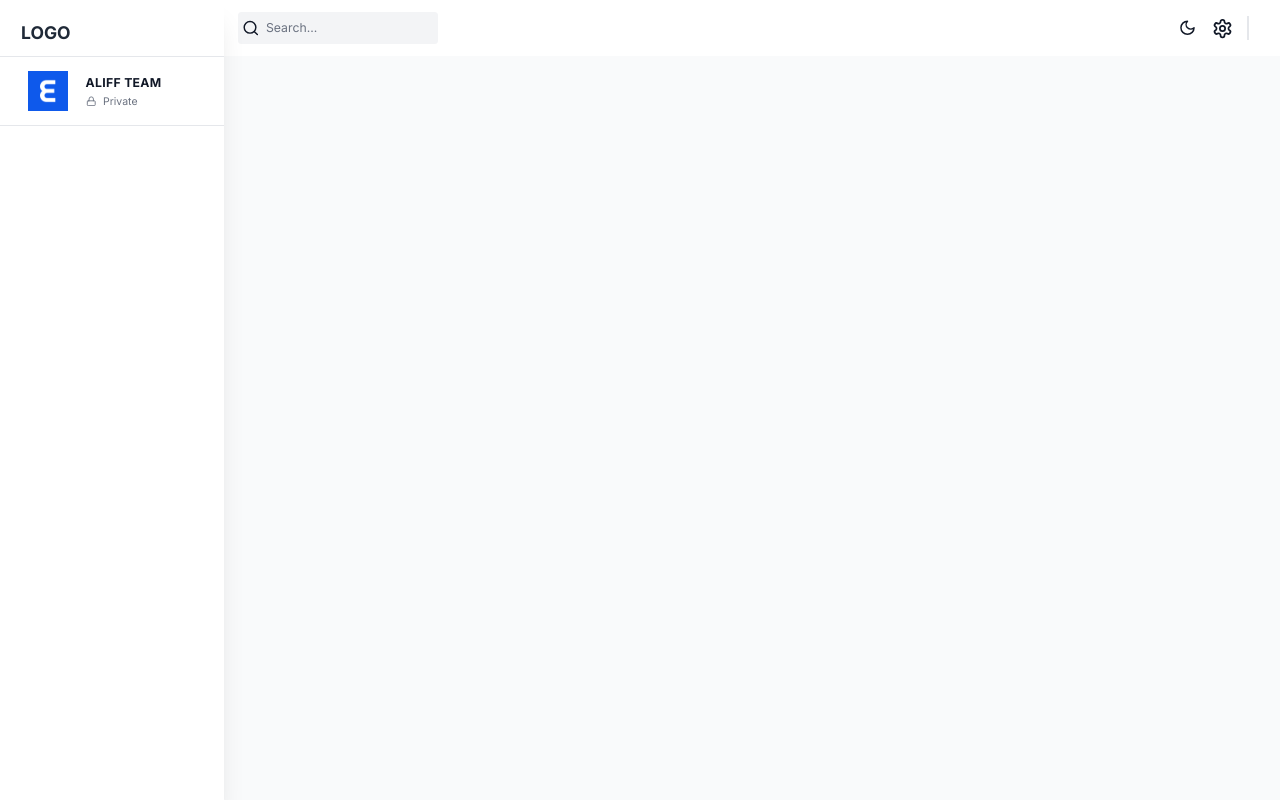
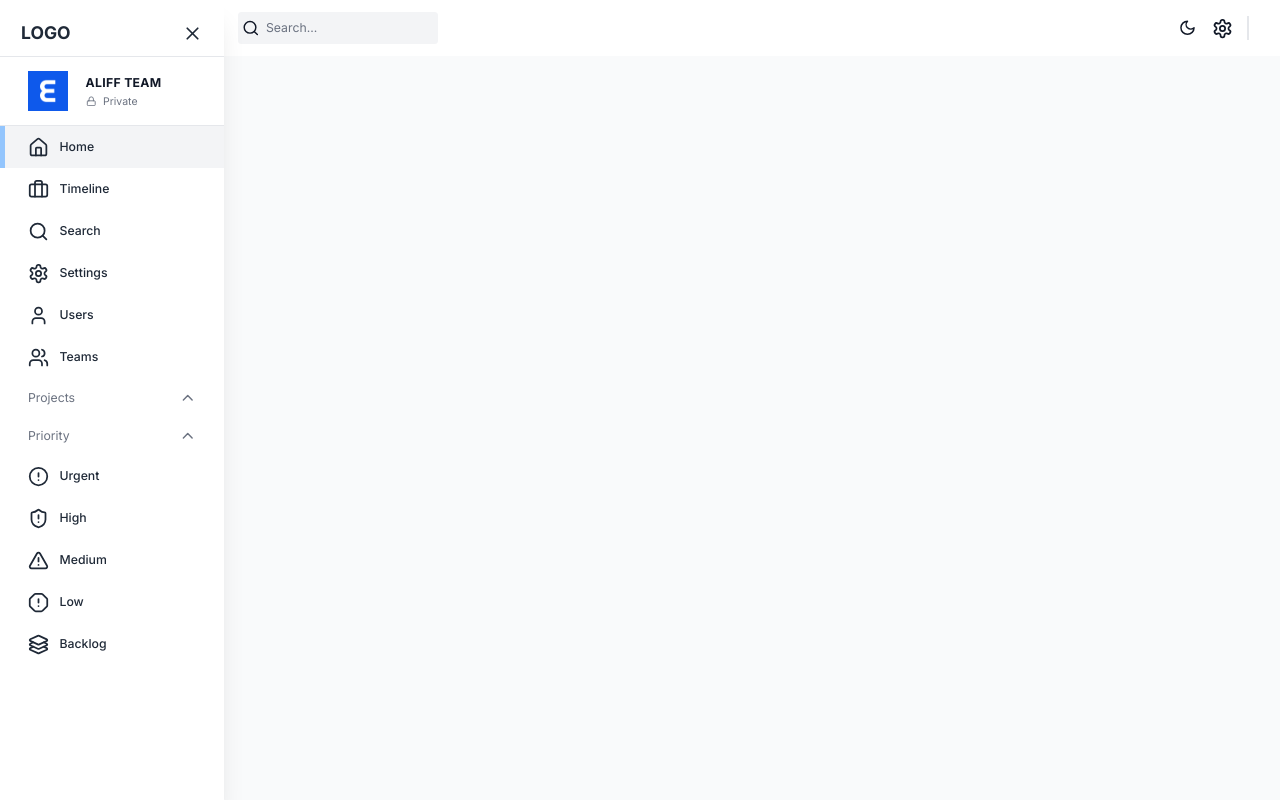
Before and after one commit to aliff6406/task-flow, a Next.js app in the folder client/: page / in a window 1280 px wide. Built offline with nearby package versions, Linux system fonts and the light colour scheme; no server answers.

Commit message:
feat: add tabs and priority list to sidebar

```diff
--- a/client/src/app/globals.css
+++ b/client/src/app/globals.css
@@ -17,6 +17,6 @@
   /* @appply is a tailwind directive */
   /* below are default styling for font size and colour, and bg colour */
   @apply text-sm;
-  @apply bg-gray-500;
-  @apply text-gray-900;
+  @apply bg-white;
+  @apply dark:bg-black;
 }
--- a/client/src/components/sidebar.tsx
+++ b/client/src/components/sidebar.tsx
@@ -1,14 +1,42 @@
 "use client";
 
-import { LockIcon } from "lucide-react";
+import { useAppDispatch, useAppSelector } from "@/app/redux";
+import { setIsSidebarCollapsed } from "@/state";
+import {
+  AlertCircle,
+  AlertOctagon,
+  AlertTriangle,
+  Briefcase,
+  ChevronDown,
+  ChevronUp,
+  Divide,
+  Home,
+  Icon,
+  Layers3,
+  LockIcon,
+  LucideIcon,
+  Search,
+  Settings,
+  ShieldAlert,
+  User,
+  Users,
+  X,
+} from "lucide-react";
 import Image from "next/image";
+import Link from "next/link";
+import { usePathname } from "next/navigation";
 import { useState } from "react";
 
 const Sidebar = () => {
   const [showProjects, setShowProjects] = useState(true);
   const [showPriority, setShowPriority] = useState(true);
 
-  const sidebarClassNames = `fixed flex flex-col h-[100%] justify-between shadow-xl transition-all duration-300 h-full z-40 dark:bg-black overflow-y-auto bg-white w-64`;
+  const dispatch = useAppDispatch();
+  const isSidebarCollapsed = useAppSelector(
+    (state) => state.global.isSidebarCollapsed,
+  );
+
+  const sidebarClassNames = `fixed flex flex-col h-[100%] justify-between shadow-xl transition-all duration-300 h-full z-40 dark:bg-black overflow-y-auto bg-white ${isSidebarCollapsed ? "w-0 hidden" : "w-64"}`;
   return (
     <div className={sidebarClassNames}>
       <div className="flex h-[100%] w-full flex-col justify-start">
@@ -16,6 +44,16 @@
           <div className="text-xl font-bold text-gray-800 dark:text-white">
             LOGO
           </div>
+          {isSidebarCollapsed ? null : (
+            <button
+              className="py-3"
+              onClick={() => {
+                dispatch(setIsSidebarCollapsed(!isSidebarCollapsed));
+              }}
+            >
+              <X className="h-6 w-6 text-gray-800 hover:text-gray-500 dark:text-white" />
+            </button>
+          )}
         </div>
         {/* Team */}
         <div className="flex items-center gap-5 border-y-[1.5px] border-gray-200 px-8 py-4 dark:border-gray-700">
@@ -31,9 +69,99 @@
           </div>
         </div>
         {/* Navbar links */}
+        <nav className="z-10 w-full">
+          <SidebarLink icon={Home} label="Home" href="/" />
+          <SidebarLink icon={Briefcase} label="Timeline" href="/timeline" />
+          <SidebarLink icon={Search} label="Search" href="/search" />
+          <SidebarLink icon={Settings} label="Settings" href="/settings" />
+          <SidebarLink icon={User} label="Users" href="/users" />
+          <SidebarLink icon={Users} label="Teams" href="/teams" />
+        </nav>
 
+        {/* PROJECTS LINKS */}
+        <button
+          onClick={() => setShowProjects((prev) => !prev)}
+          className="flex w-full items-center justify-between px-8 py-3 text-gray-500"
+        >
+          <span className="">Projects</span>
+          {showProjects ? (
+            <ChevronUp className="h-5 w-5" />
+          ) : (
+            <ChevronDown className="h-5 w-5" />
+          )}
+        </button>
+
+        {/* PROJECTS LIST */}
+
+        {/* PRIORITIES LINKS */}
+        <button
+          onClick={() => setShowPriority((prev) => !prev)}
+          className="flex w-full items-center justify-between px-8 py-3 text-gray-500"
+        >
+          <span className="">Priority</span>
+          {showPriority ? (
+            <ChevronUp className="h-5 w-5" />
+          ) : (
+            <ChevronDown className="h-5 w-5" />
+          )}
+        </button>
+        {showPriority && (
+          <>
+            <SidebarLink
+              icon={AlertCircle}
+              label="Urgent"
+              href="/priority/urgent"
+            />
+            <SidebarLink
+              icon={ShieldAlert}
+              label="High"
+              href="/priority/high"
+            />
+            <SidebarLink
+              icon={AlertTriangle}
+              label="Medium"
+              href="/priority/medium"
+            />
+            <SidebarLink icon={AlertOctagon} label="Low" href="/priority/low" />
+            <SidebarLink
+              icon={Layers3}
+              label="Backlog"
+              href="/priority/backlog"
+            />
+          </>
+        )}
       </div>
     </div>
   );
 };
+
+interface SidebarLinkProps {
+  href: string;
+  icon: LucideIcon;
+  label: string;
+}
+
+const SidebarLink = ({ href, icon: Icon, label }: SidebarLinkProps) => {
+  const pathname = usePathname();
+  const isActive =
+    pathname === href || (pathname === "/" && href === "/dashboard");
+
+  return (
+    <Link href={href} className="w-full">
+      <div
+        className={`relative flex cursor-pointer items-center gap-3 transition-colors hover:bg-gray-100 dark:bg-black dark:hover:bg-gray-700 ${isActive ? "bg-gray-100 text-white dark:bg-gray-600" : ""} justify-start px-8 py-3`}
+      >
+        {isActive && (
+          <div className="absolute left-0 top-0 h-[100%] w-[5px] bg-blue-200" />
+        )}
+
+        <Icon className="h-6 w-6 text-gray-800 dark:text-gray-100" />
+        <span className={`font-medium text-gray-800 dark:text-gray-100`}>
+          {label}
+        </span>
+      </div>
+    </Link>
+  );
+};
+
 export default Sidebar;
```
